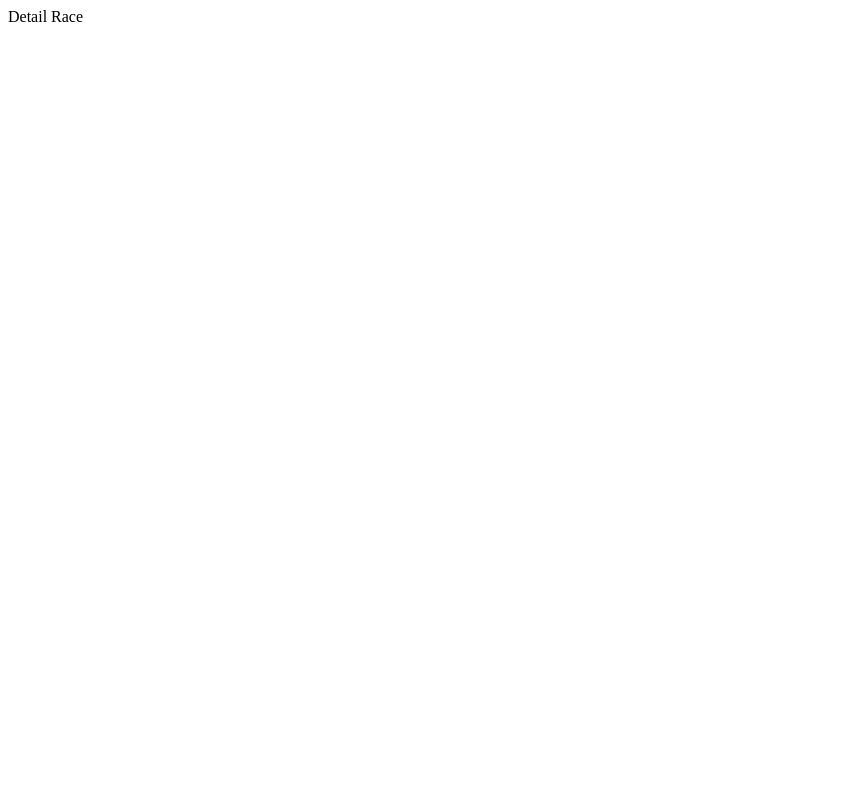
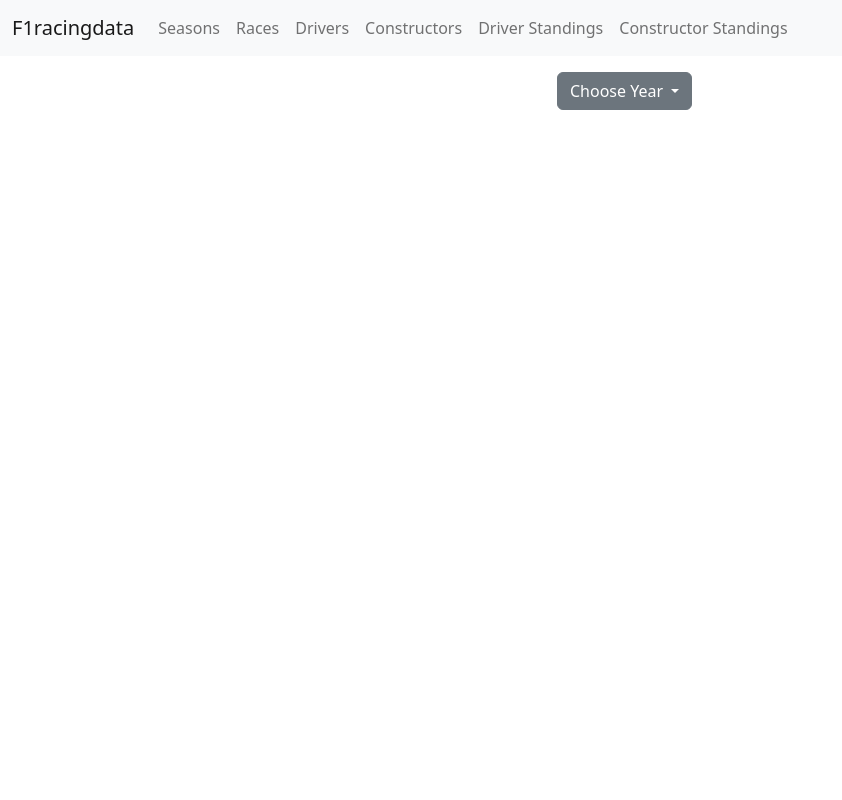
Before and after one commit to garciaesteban/f1racingdata, a Django app: page /races/1/ in a window 1280 px wide. Before the commit the part shown is almost empty. Shown: the whole page, without its empty margins (0-842 px from the left). Run offline with Django 4.2, Linux system fonts and the light colour scheme; tables that the repository leaves empty hold one stand-in row (values such as "Sample post").

Commit message:
changed races views from func to class based and added redirect

```diff
--- a/f1data/templates/f1data/content/races.html
+++ b/f1data/templates/f1data/content/races.html
@@ -1,10 +1,24 @@
 <div class="container">
+  <div class="row justify-content-center mt-3">
+    <div class="col-2">
+      <div class="dropdown-center">
+        <button class="btn btn-secondary dropdown-toggle" type="button" data-bs-toggle="dropdown" aria-expanded="false">
+          Choose Year
+        </button>
+        <ul class="dropdown-menu">
+          {% for season in seasons %}
+              <li><a class="dropdown-item {% if year == season.year %}active{% endif %}" href="{% url 'f1data:races' season.year %}">{{season.year}}</a></li>
+          {% endfor %}
+        </ul>
+      </div>
+    </div>
+  </div>
   <div class="row row-cols-3 row-cols-sm-1 row-cols-md-3 my-3 g-3">
     {% for race in races %}
     <div class="col">
       <div class="card">
         <div class="card-body">
-          <h5 class="card-title">{{race.name}} <br/>Round: {{race.round}} Year: {{race.year}}</h5>
+          <h5 class="card-title">{{race.name}} <br />Round: {{race.round}} Year: {{race.year}}</h5>
           <a href="{% url 'f1data:detail_race' race.race_id %}" class="btn btn-primary">Race Details</a>
         </div>
       </div>
--- a/f1data/urls.py
+++ b/f1data/urls.py
@@ -6,7 +6,8 @@ urlpatterns = [
     path('', views.home, name="home"),
     path('season/<int:page>/', views.Seasons.as_view(),name="seasons"),
     path('season/<int:year>/', views.detail_season, name="detail_season"),
-    path('races/', views.races, name="races"),
+    path('races/', views.RacesRedirectView.as_view(), name="races"),
+    path('races/<int:year>/', views.Races.as_view(), name="races"),
     path('races/<int:race>/', views.detail_race, name="detail_race"),
     path('drivers/', views.drivers, name="drivers"),
     path('drivers/<int:driver>/', views.detail_driver, name="detail_driver"),
--- a/f1data/views.py
+++ b/f1data/views.py
@@ -2,7 +2,9 @@ from django.shortcuts import render
 from django.http import HttpResponse
 from django.core.paginator import Paginator
 from django.views.generic import ListView
+from django.views.generic.base import RedirectView
 from f1data.models import *
+
 # Create your views here.
 def home(request):
     template = "f1data/home/home.html"
@@ -54,13 +56,24 @@ class Seasons(ListView):
 def detail_season(request,year):
     return HttpResponse("Detail Season")
 
-def races(request):
-    template = "f1data/races/races.html"
-    races = Race.objects.all()
-    context = {
-        'races': races,
-    }
-    return render(request,template,context)
+class RacesRedirectView(RedirectView):
+    year = Season.objects.first().year
+    url = f'{year}/'
+
+class Races(ListView):
+    template_name = 'f1data/races/races.html'
+    context_object_name = 'races'
+
+    def get_queryset(self,**kwargs):
+        year = self.__dict__['kwargs']['year']
+        return Race.objects.filter(year=year)
+
+    def get_context_data(self,**kwargs):
+        context = super().get_context_data(**kwargs)
+        seasons = Season.objects.values('year')
+        context['seasons'] = seasons
+        context['year'] = self.__dict__['kwargs']['year']
+        return context
 
 def detail_race(request,race):
     return HttpResponse("Detail Race")
```
